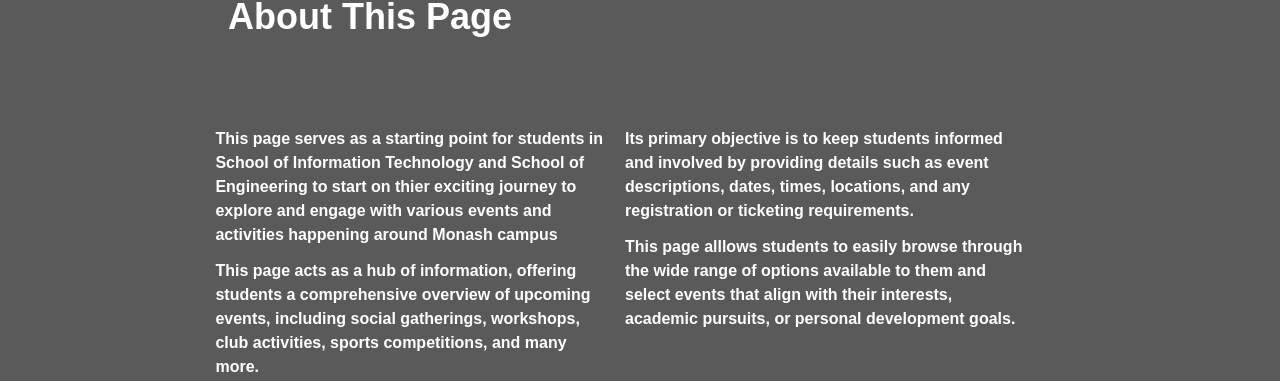
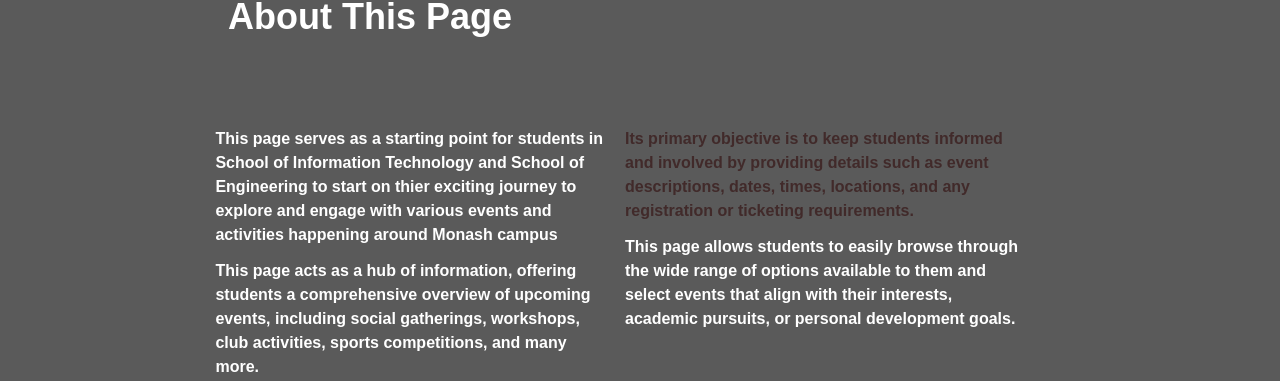
Before and after one commit to wlim0053/SEMS_2023, a React (Vite) app in the folder frontend/: page / in a window 1280 px wide. Shown: the part 980-1361 px from the top of the page. Built offline with nearby package versions, Linux system fonts and the light colour scheme.

Commit message:
Changed colour

```diff
--- a/frontend/src/components/NewLandingPage.tsx
+++ b/frontend/src/components/NewLandingPage.tsx
@@ -52,12 +52,12 @@
                 <Spacer />
 
                 <Box  position = 'absolute' top = '45%' right = '20%' border='1px' borderColor='#5A5A5A' w = '400px' h = '270px'>
-                    <Text color = '#FFFFFF' fontWeight = 'bold' fontSize= '1xl' fontFamily='Arial' >
+                    <Text color = '#412a2a' fontWeight = 'bold' fontSize= '1xl' fontFamily='Arial' >
                         Its primary objective is to keep students informed and involved by providing details such as event descriptions, dates, times, locations, and any registration or ticketing requirements.
                     </Text>
                     <Spacer height = '3'/>
                     <Text color = '#FFFFFF' fontWeight = 'bold' fontSize= '1xl' fontFamily='Arial'>
-                        This page alllows students to easily browse through the wide range of options available to them and select events that align with their interests, academic pursuits, or personal development goals.
+                        This page allows students to easily browse through the wide range of options available to them and select events that align with their interests, academic pursuits, or personal development goals.
                     </Text>
                 </Box>
 
```
